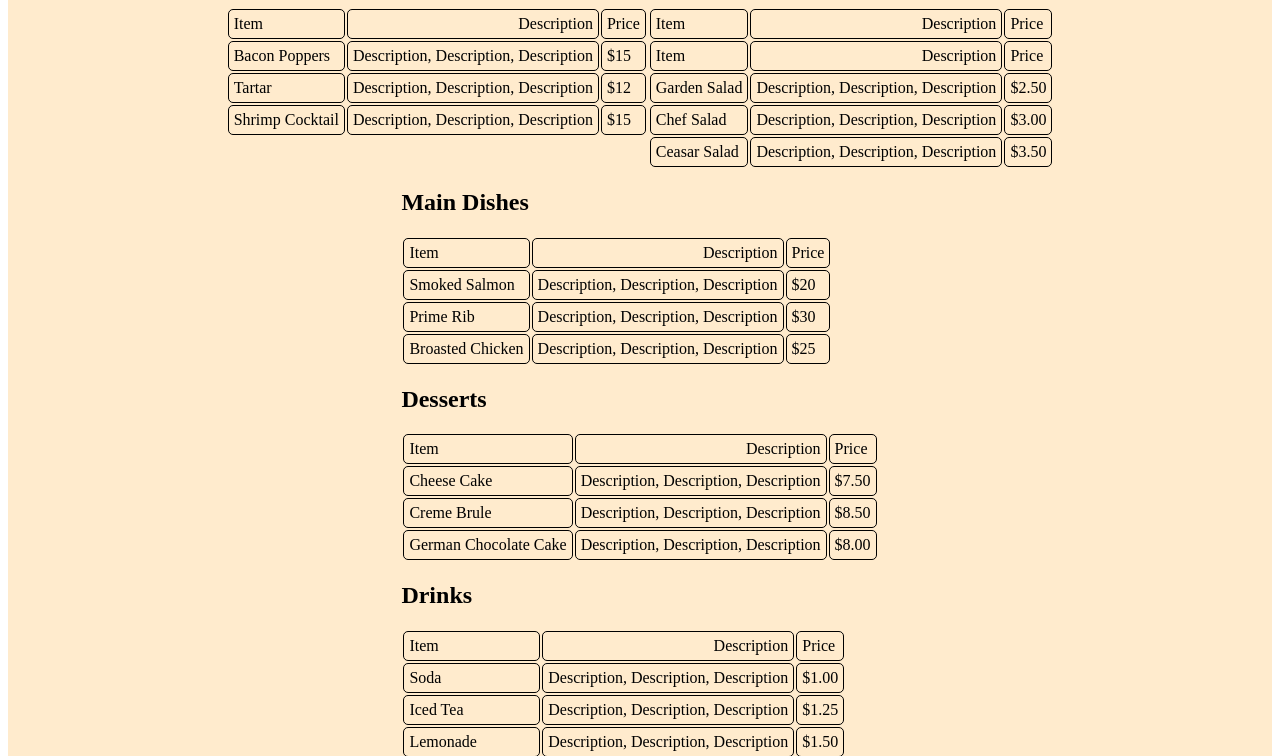
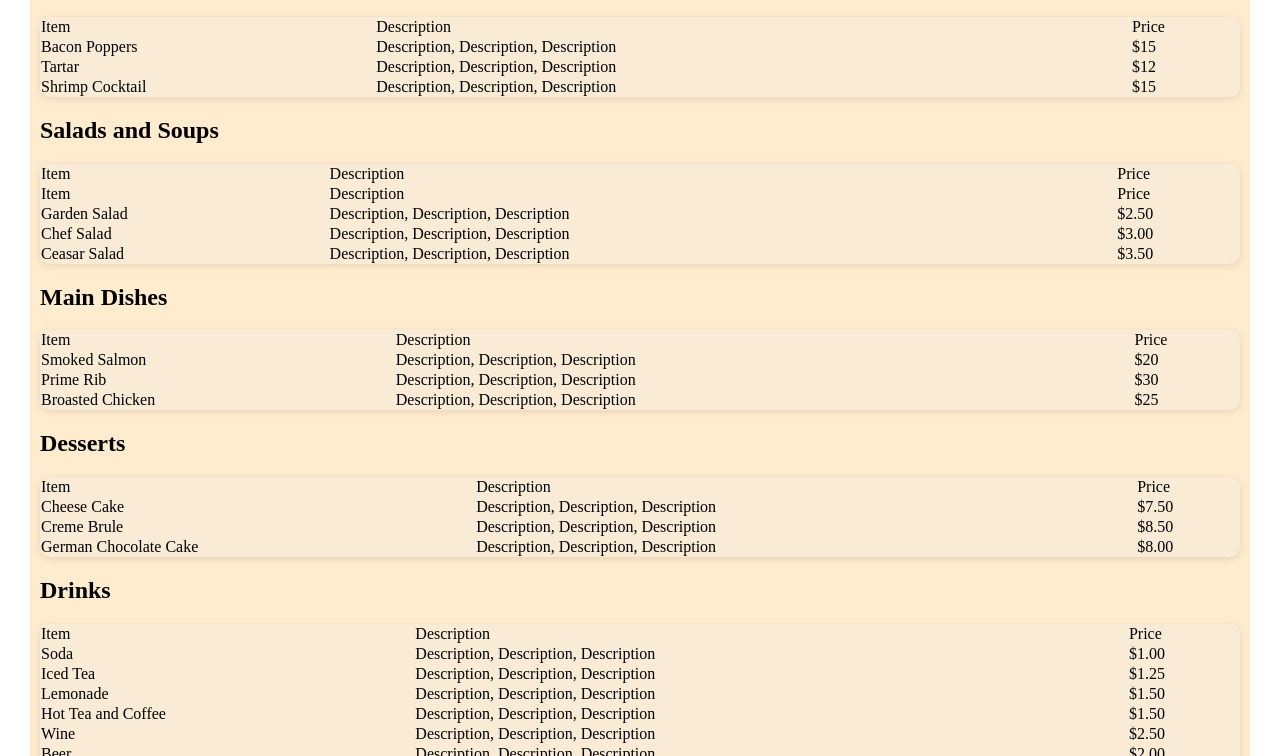
Before and after one commit to gmcallister23/Event-Center-Website, a plain HTML site: page menu.html in a window 1280 px wide. Shown: the part 118-874 px from the top of the page. Drawn offline with Linux system fonts and the light colour scheme.

Commit message:
Re-styling menu page

```diff
--- a/menu.html
+++ b/menu.html
@@ -27,7 +27,6 @@
                 <section class="menu-section">
                     <h2>Appetizers</h2>
                     <table class="menu-table">
-
                         <thead>
                         <tr>
                             <td>Item</td>
@@ -118,8 +117,9 @@
                             </tr>
                         </tbody>
                     </table>
+                </section>
 
-                    <section class="menu-selection">
+                    <section class="menu-section">
                         <h2>Desserts</h2>
                         <table class="menu-table">
                         <thead>
@@ -146,8 +146,8 @@
                             <td class="item-price">$8.00</td>
                         </tr>
                         </tbody>
-                </table>
-                </section>
+                     </table>
+                    </section>
 
                     <section class="menu-section">
                         <h2>Drinks</h2>
--- a/style.css
+++ b/style.css
@@ -91,14 +91,9 @@ a {
     font-size: 48px;
 }
 
-.menu-container {
-    display: flex;
-    flex-wrap: wrap;
-    justify-content: center;
-    padding: 15px, 20px;
-}
 
-.menu-card {
+
+/*.menu-card {
     display: flex;
     justify-content: space-evenly;
     justify-content: center;
@@ -108,7 +103,7 @@ a {
     border: bisque solid 2pt;
     border-radius: 10px;
     background-color: beige;
-}
+}*/
 
 .upcoming-events {
     display: flex;
@@ -164,21 +159,36 @@ form {
     border-radius: 10px;
 }
 
-.menu-table td {
-    border: solid 1pt black;
-    border-radius: 5px;
-    padding: 5px;
-    margin: 5px;
+.main-container {
+    max-width: 1200px;
+    margin: 0 auto;
+    padding: 10px;
+    display: flex;
+    flex-direction: column;
+    justify-content: center;
+    padding: 15px, 20px;
+}
+.menu-table {
+    width: 100%;
+    padding: 15px, 20px;
+    margin: 10px, 10px;
+    background-color: antiquewhite;
+    border-collapse: collapse;
+    border-radius: 10px;
+    overflow: hidden;
+    box-shadow: 0 2px 8px rgba(0, 0, 0, 0.1)
+}
 
 
+.menu-table thead th:first-child {
+    width: 25%;
 }
 
-tr :nth-child(1) {
-    text-align: left;
-
+.menu-table thead th:nth-child(2) {
+    width: 55%;
 }
 
-tr :nth-child(2) {
+.menu-table thead th:last-child {
+    width: 20%;
     text-align: right;
-
 }
```
